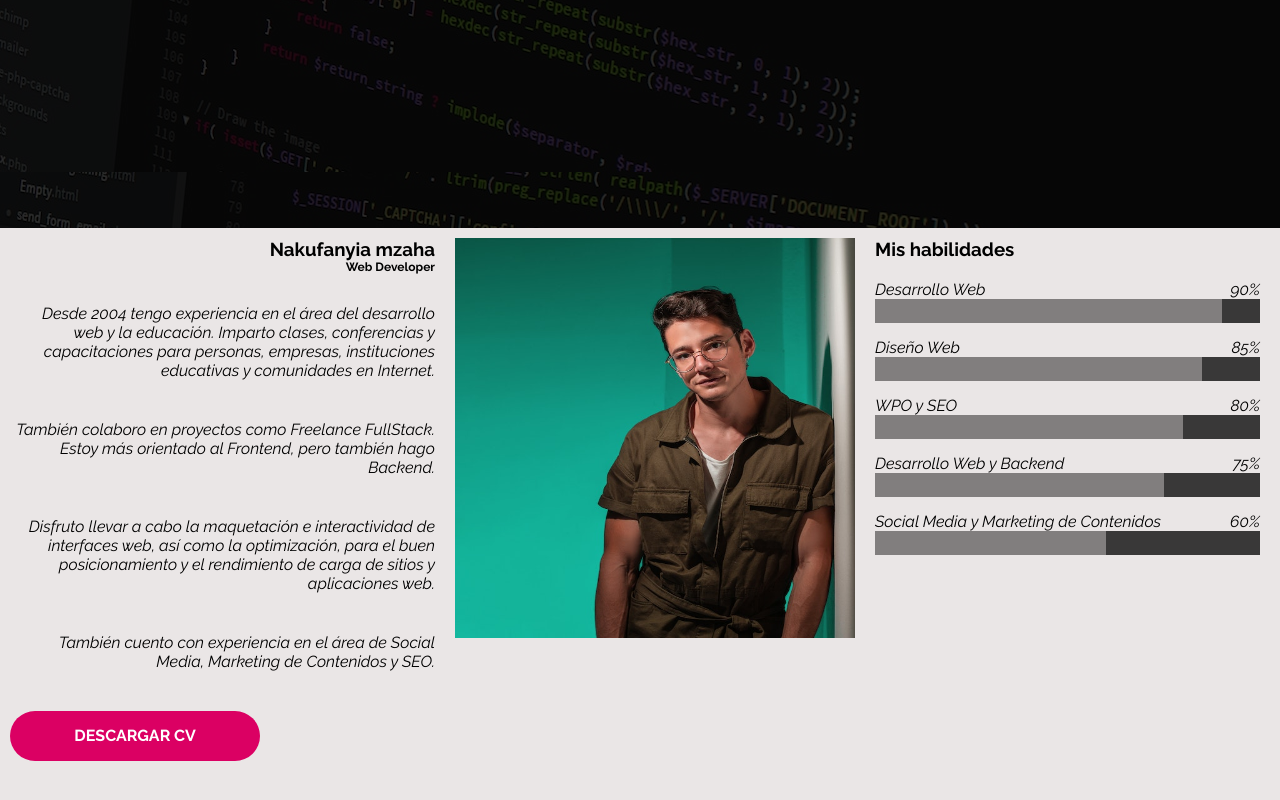
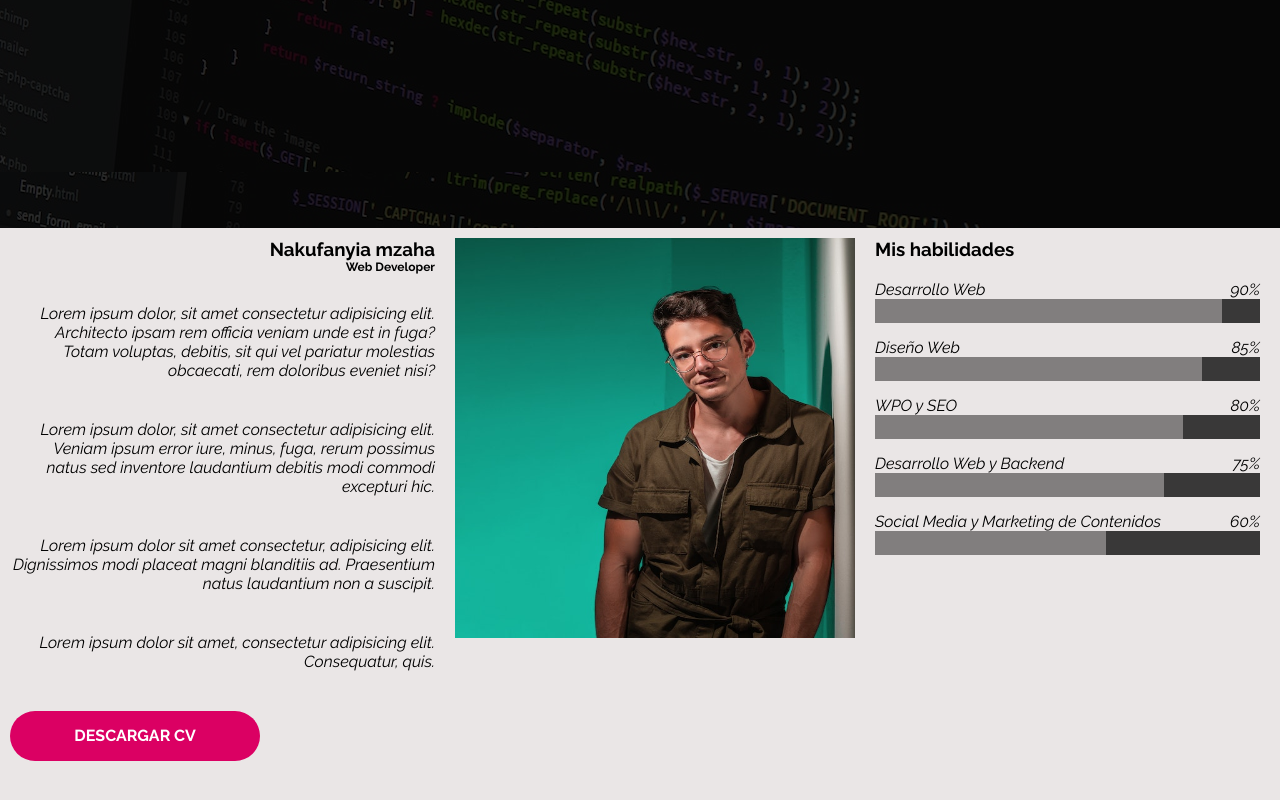
Before and after one commit to chrisayuron/Portafolio-R-A, a plain HTML site: page index.html in a window 1280 px wide. Shown: the part 572-1372 px from the top of the page. Drawn offline with Linux system fonts and the light colour scheme.

Commit message:
contenido actualizado

```diff
--- a/index.html
+++ b/index.html
@@ -35,13 +35,13 @@
             <div class="about__text">
                 <h3>Nakufanyia mzaha <span>Web Developer</span></h3>
                 <div class="about__text__paragraphs">
-                <p>Desde 2004 tengo experiencia en el área del desarrollo web y la educación. Imparto clases, conferencias y capacitaciones para personas, empresas, instituciones educativas y comunidades en Internet.</p>
+                <p>Lorem ipsum dolor, sit amet consectetur adipisicing elit. Architecto ipsam rem officia veniam unde est in fuga? Totam voluptas, debitis, sit qui vel pariatur molestias obcaecati, rem doloribus eveniet nisi?</p>
                 <p>
-                    También colaboro en proyectos como Freelance FullStack. Estoy más orientado al Frontend, pero también hago Backend.</p>
+                  Lorem ipsum dolor, sit amet consectetur adipisicing elit. Veniam ipsum error iure, minus, fuga, rerum possimus natus sed inventore laudantium debitis modi commodi excepturi hic.</p>
                     <p>
-                    Disfruto llevar a cabo la maquetación e interactividad de interfaces web, así como la optimización, para el buen posicionamiento y el rendimiento de carga de sitios y aplicaciones web.</p>
+                    Lorem ipsum dolor sit amet consectetur, adipisicing elit. Dignissimos modi placeat magni blanditiis ad. Praesentium natus laudantium non a suscipit.</p>
                     <p>
-                    También cuento con experiencia en el área de Social Media, Marketing de Contenidos y SEO.
+                    Lorem ipsum dolor sit amet, consectetur adipisicing elit. Consequatur, quis.
                     </p>
                 </div>
                 <a class="button" href="">DESCARGAR CV</a>
```
